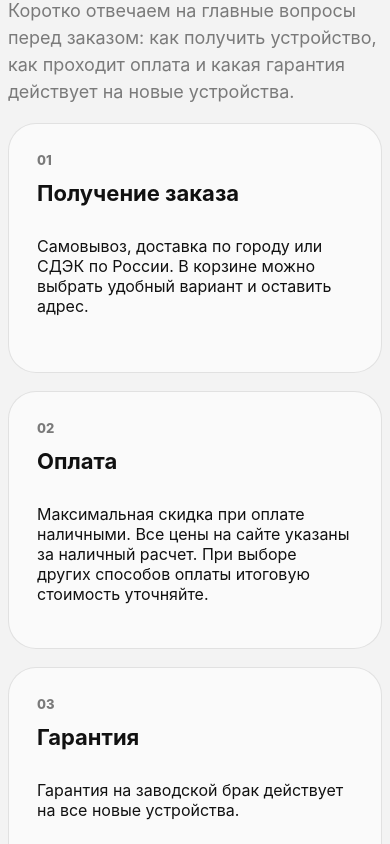
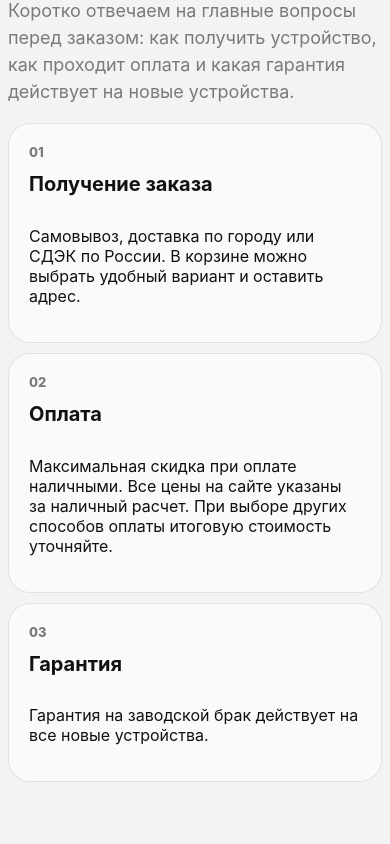
Before and after one commit to it706/appsale-store, a Next.js app: page / in a window 390 px wide. Shown: the part 5240-6084 px from the top of the page. Built offline with nearby package versions, Linux system fonts and the light colour scheme.

Commit message:
Adapt service section layout

```diff
--- a/app/globals.css
+++ b/app/globals.css
@@ -1441,7 +1441,7 @@ main {
 }
 
 .serviceGrid {
-  grid-template-columns: repeat(4, minmax(0, 1fr));
+  grid-template-columns: repeat(3, minmax(0, 1fr));
 }
 
 .steps article,
@@ -2030,6 +2030,20 @@ main {
 
   .paymentSection {
     padding-top: 52px;
+  }
+
+  .serviceGrid {
+    gap: 10px;
+  }
+
+  .serviceGrid article {
+    min-height: auto;
+    border-radius: 22px;
+    padding: 20px;
+  }
+
+  .serviceGrid strong {
+    font-size: 20px;
   }
 
   .sectionHead {
```
